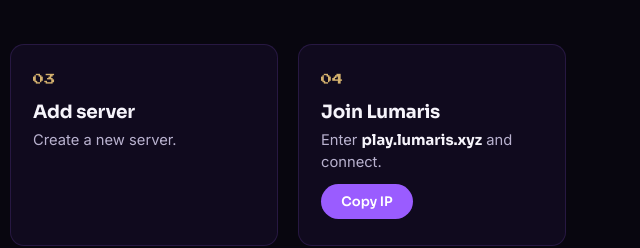
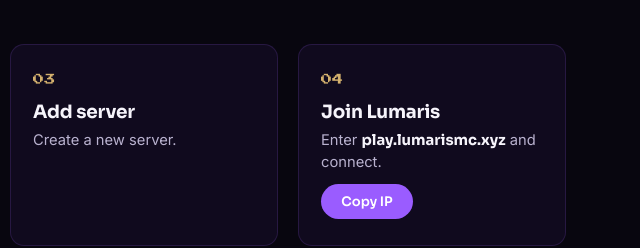
Before and after one commit to Xenfulzz/LumarisSMP, a plain HTML site: page index.html in a window 1280 px wide. Shown: the part 4340-4588 px from the top of the page, 640-1280 px from the left. Drawn offline with Linux system fonts and the light colour scheme.

Commit message:
Update index.html

```diff
--- a/index.html
+++ b/index.html
@@ -234,7 +234,7 @@
         <li class="step">
           <span class="step__num">04</span>
           <h3>Join Lumaris</h3>
-          <p>Enter <strong>play.lumaris.xyz</strong> and connect.</p>
+          <p>Enter <strong>play.lumarismc.xyz</strong> and connect.</p>
           <button class="ip-box__copy ip-box__copy--step" data-copy-btn type="button" aria-label="Copy server address to clipboard">
             <span data-copy-text>Copy IP</span>
           </button>
```
